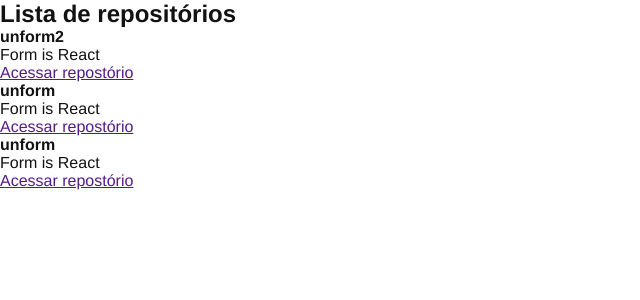
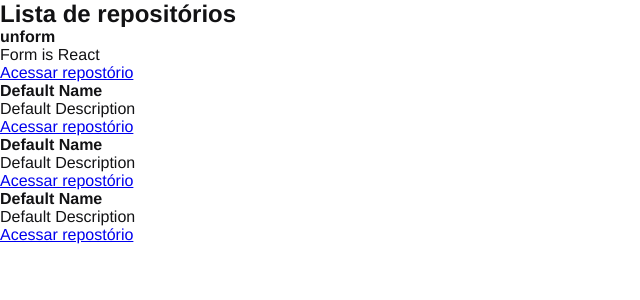
Before and after one commit to anderson-suga/rocketseat-ignite-reactjs-01-github-explorer, a React app: page / in a window 1280 px wide. Shown: the top 300 px of the page, without its empty margins (0-640 px from the left). Built offline with nearby package versions, Linux system fonts and the light colour scheme; the HTML template or start-up script is replaced by a standard one.

Commit message:
Propriedades no React

```diff
--- /dev/null
+++ b/src/components/RepositoryItem.jsx
@@ -0,0 +1,12 @@
+export function RepositoryItem(props) {
+    return (
+        <li>
+            <strong>{props.repository?.name ?? 'Default Name'}</strong>
+            <p>{props.repository?.description ?? 'Default Description'}</p>
+
+            <a href={props.repository?.link ?? 'Default Link'}>
+                Acessar repostório
+            </a>
+        </li>
+    );
+};
--- a/src/components/RepositoryList.jsx
+++ b/src/components/RepositoryList.jsx
@@ -1,4 +1,10 @@
-const repositoryName = 'unform2';
+import { RepositoryItem } from "./RepositoryItem";
+
+const repository = {
+    name: 'unform',
+    description: 'Form is React',
+    link: 'https://github.com/unform/unform'
+}
 
 export function RepositoryList() {
     return (
@@ -6,32 +12,10 @@
             <h1>Lista de repositórios</h1>
 
             <ul>
-                <li>
-                    <strong>{repositoryName}</strong>
-                    <p>Form is React</p>
-
-                    <a href="">
-                        Acessar repostório
-                    </a>
-                </li>
-
-                <li>
-                    <strong>unform</strong>
-                    <p>Form is React</p>
-
-                    <a href="">
-                        Acessar repostório
-                    </a>
-                </li>
-
-                <li>
-                    <strong>unform</strong>
-                    <p>Form is React</p>
-
-                    <a href="">
-                        Acessar repostório
-                    </a>
-                </li>
+                <RepositoryItem repository={repository} />
+                <RepositoryItem />
+                <RepositoryItem />
+                <RepositoryItem />
             </ul>
         </section>
     );
```
